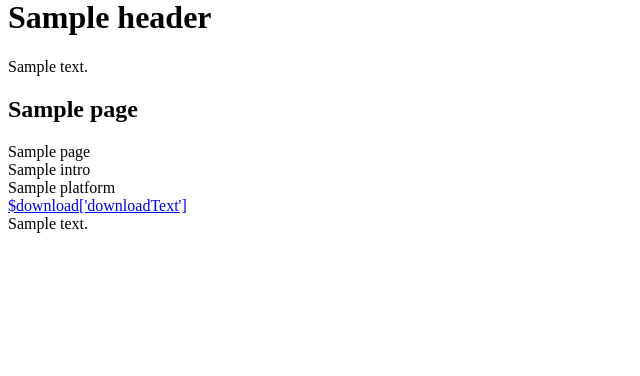
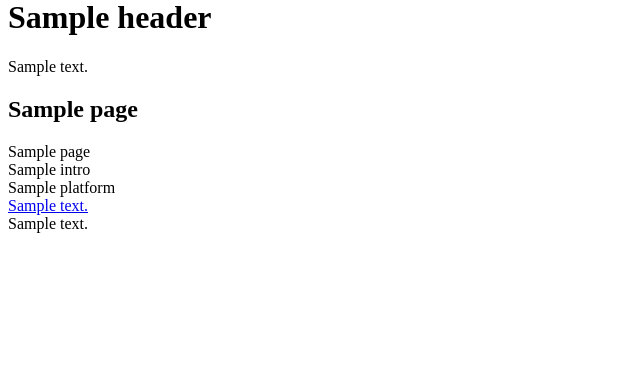
Before and after one commit to aboferas/zammad.org, a PHP site: template site/templates/home.php in a window 1280 px wide. Shown: the part 48-424 px from the top of the page, without its empty margins (0-640 px from the left). Run offline with PHP 8.4, Linux system fonts and the light colour scheme; the template is opened without the code that fills it: most values are stand-ins (such as "Sample title", 1, 10 or a date in 2020); data that the repository does not hold is empty; some libraries are stand-ins or nearby versions.

Commit message:
Fixed text links.

```diff
--- a/site/templates/home.php
+++ b/site/templates/home.php
@@ -17,7 +17,7 @@
           <div class="label"><?= $download['intro'] ?></div>
           <div class="os"><?= $download['platform'] ?></div>
           <div class="version"><?= kirbytext($download['version']) ?></div>
-          <a class="btn btn--success" href="<?= $download['download'] ?>" download>$download['downloadText']</a>
+          <a class="btn btn--success" href="<?= $download['download'] ?>" download><?= $download['downloadText'] ?></a>
         </div>
       <? endforeach ?>
       </div>
```
